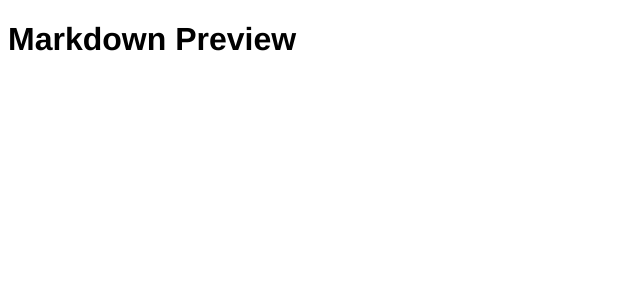
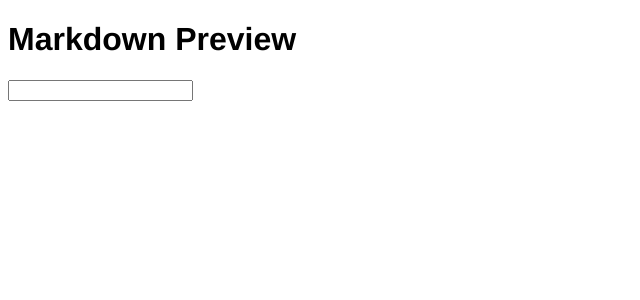
Before and after one commit to code-gorilla-au/markdown-preview, a Vue app: page / in a window 1280 px wide. Shown: the top 300 px of the page, without its empty margins (0-640 px from the left). Built offline with nearby package versions, Linux system fonts and the light colour scheme.

Commit message:
installing mark

```diff
--- a/package.json
+++ b/package.json
@@ -12,6 +12,7 @@
   },
   "devDependencies": {
     "@tailwindcss/jit": "^0.1.18",
+    "@types/marked": "^2.0.2",
     "@vitejs/plugin-vue": "^1.2.1",
     "@vue/compiler-sfc": "^3.0.5",
     "autoprefixer": "^10.2.5",
--- a/src/App.vue
+++ b/src/App.vue
@@ -1,13 +1,26 @@
 <template>
   <h1>Markdown Preview</h1>
+  <input v-model.lazy="code" />
+  <p v-html="preview"></p>
 </template>
 
 <script lang="ts">
-import { defineComponent } from 'vue';
+import { computed, defineComponent, ref } from 'vue';
+import marked from 'marked';
 
 export default defineComponent({
   name: 'App',
   components: {},
+  setup() {
+    const code = ref('');
+    const preview = computed(() => {
+      return marked(code.value);
+    });
+    return {
+      code,
+      preview,
+    };
+  },
 });
 </script>
 
```
Also changed, not shown: tsconfig.json (+14 -3 lines), 1 other file (tests, documents, lock files or other folders).
